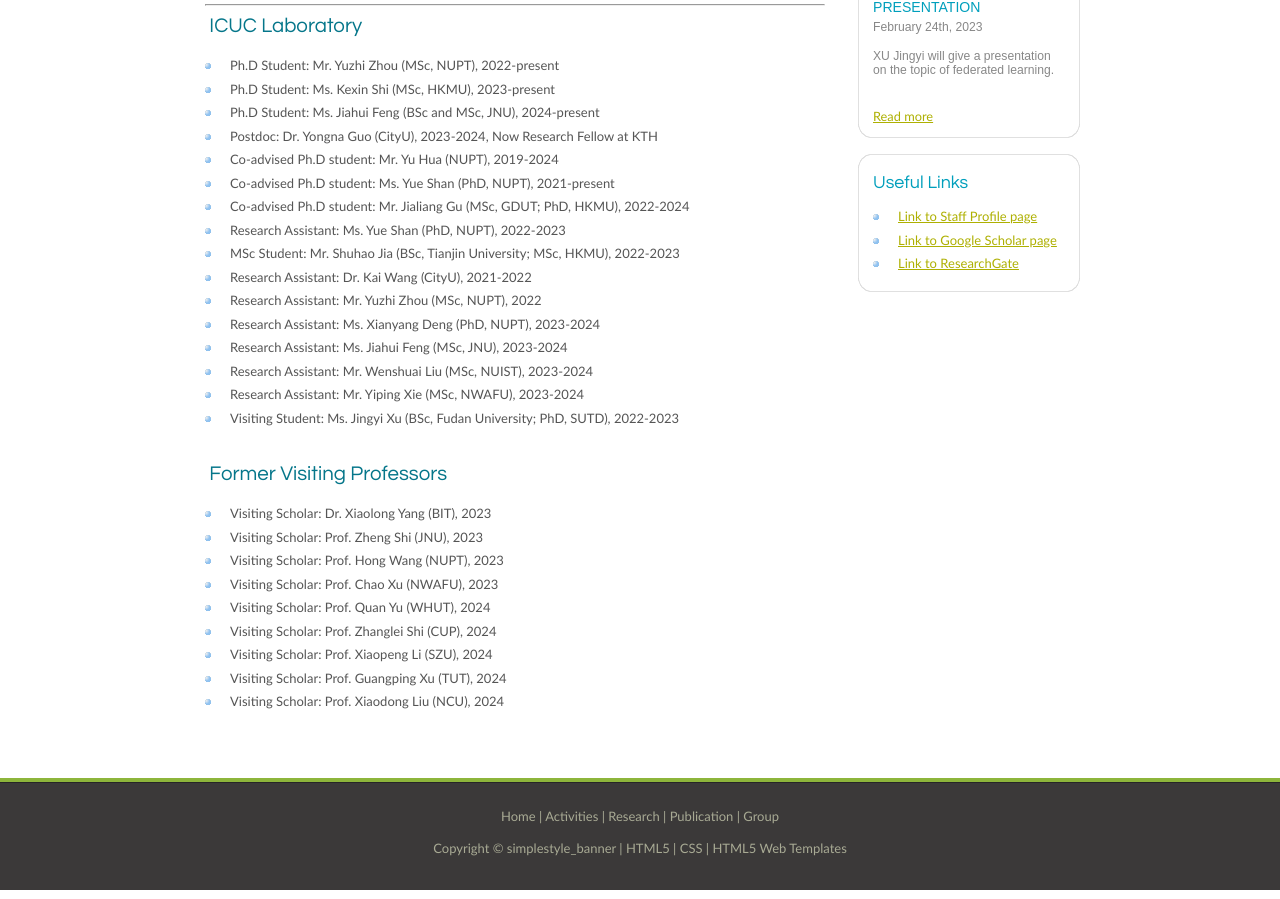
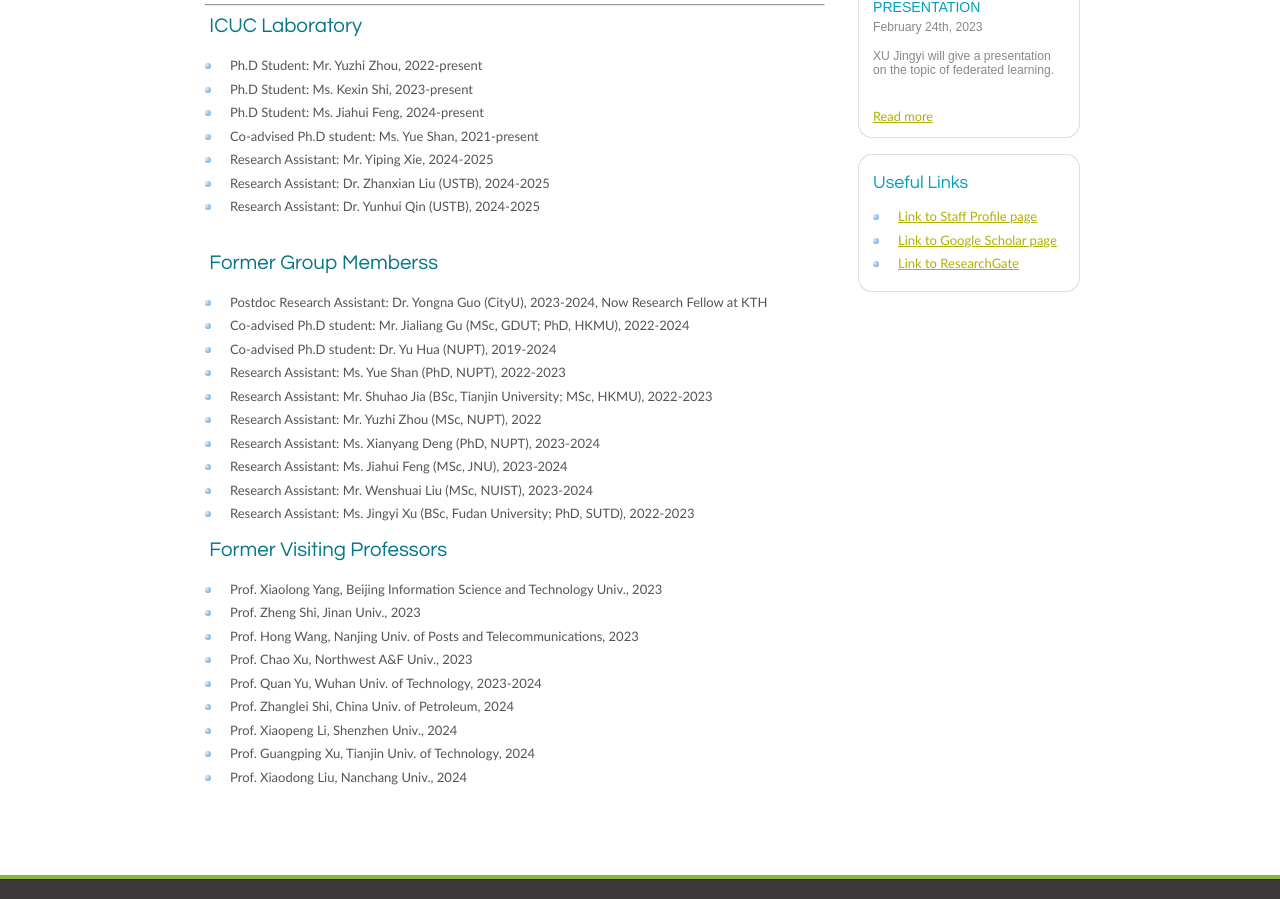
Before and after one commit to yfucityu/yfu.github.io, a plain HTML site: page Group.html in a window 1280 px wide. Shown: the part 251-1150 px from the top of the page. Drawn offline with Linux system fonts and the light colour scheme.

Commit message:
Update Group.html

```diff
--- a/Group.html
+++ b/Group.html
@@ -14,9 +14,9 @@
     <div id="header">
       <div id="logo">
         <div id="logo_text">
-          <!-- class="logo_colour", allows you to change the colour of the text -->
+          <!-- class="logo_colour", allows you to change the color of the text -->
           <h1><a href="index.html">ICUC<span class="logo_colour">&nbsp;Laboratory</span></a></h1>
-          <h2>Intelligent Communications and Ubiquitious Connectivity Laboratory</h2>
+          <h2>Intelligent Communications and Ubiquitous Connectivity Laboratory</h2>
         </div>
       </div>
       <div id="menubar">
@@ -66,34 +66,41 @@
         <h2>&nbsp;ICUC Laboratory&nbsp;</h2>
 
         <ul>
-		<li>Ph.D Student: Mr. Yuzhi Zhou (MSc, NUPT), 2022-present</li>
-		<li>Ph.D Student: Ms. Kexin Shi (MSc, HKMU), 2023-present</li>
-		<li>Ph.D Student: Ms. Jiahui Feng (BSc and MSc, JNU), 2024-present</li>
-		<li>Postdoc: Dr. Yongna Guo (CityU), 2023-2024, Now Research Fellow at KTH</li>
-		 <li>Co-advised Ph.D student: Mr. Yu Hua (NUPT), 2019-2024</li>
-		<li>Co-advised Ph.D student: Ms. Yue Shan (PhD, NUPT), 2021-present</li>
-		 <li>Co-advised Ph.D student: Mr. Jialiang Gu (MSc, GDUT; PhD, HKMU), 2022-2024</li>
-          <li>Research Assistant: Ms. Yue Shan (PhD, NUPT), 2022-2023</li>
-             <li>MSc Student: Mr. Shuhao Jia (BSc, Tianjin University; MSc, HKMU), 2022-2023</li>
-         		  <li>Research Assistant: Dr. Kai Wang (CityU), 2021-2022</li>
+		<li>Ph.D Student: Mr. Yuzhi Zhou, 2022-present</li>
+		<li>Ph.D Student: Ms. Kexin Shi, 2023-present</li>
+		<li>Ph.D Student: Ms. Jiahui Feng, 2024-present</li>
+		<li>Co-advised Ph.D student: Ms. Yue Shan, 2021-present</li>
+		<li>Research Assistant: Mr. Yiping Xie, 2024-2025</li>
+		<li>Research Assistant: Dr. Zhanxian Liu (USTB), 2024-2025</li>
+		<li>Research Assistant: Dr. Yunhui Qin (USTB), 2024-2025</li>
+
+        </ul>
+
+       <h2>&nbsp;Former Group Memberss&nbsp;</h2>
+  <ul>
+	  <li>Postdoc Research Assistant: Dr. Yongna Guo (CityU), 2023-2024, Now Research Fellow at KTH</li>
+	  <li>Co-advised Ph.D student: Mr. Jialiang Gu (MSc, GDUT; PhD, HKMU), 2022-2024</li>
+	  <li>Co-advised Ph.D student: Dr. Yu Hua (NUPT), 2019-2024</li>
+       <li>Research Assistant: Ms. Yue Shan (PhD, NUPT), 2022-2023</li>
+             <li>Research Assistant: Mr. Shuhao Jia (BSc, Tianjin University; MSc, HKMU), 2022-2023</li>
 		  <li>Research Assistant: Mr. Yuzhi Zhou (MSc, NUPT), 2022</li>
 		  <li>Research Assistant: Ms. Xianyang Deng (PhD, NUPT), 2023-2024</li>
 		  <li>Research Assistant: Ms. Jiahui Feng (MSc, JNU), 2023-2024</li>
 		 <li>Research Assistant: Mr. Wenshuai Liu (MSc, NUIST), 2023-2024</li>
-		  <li>Research Assistant: Mr. Yiping Xie (MSc, NWAFU), 2023-2024</li>
-		  <li>Visiting Student: Ms. Jingyi Xu (BSc, Fudan University; PhD, SUTD), 2022-2023</li>
-        </ul>
+		  <li>Research Assistant: Ms. Jingyi Xu (BSc, Fudan University; PhD, SUTD), 2022-2023</li>
+	  <ul>
+
 	       <h2>&nbsp;Former Visiting Professors&nbsp;</h2>
   <ul>
-	         <li>Visiting Scholar: Dr. Xiaolong Yang (BIT), 2023</li>
-		  <li>Visiting Scholar: Prof. Zheng Shi (JNU), 2023</li>
-		  <li>Visiting Scholar: Prof. Hong Wang (NUPT), 2023</li>
-		 <li>Visiting Scholar: Prof. Chao Xu (NWAFU), 2023</li>
-		  <li>Visiting Scholar: Prof. Quan Yu (WHUT), 2024</li>
-		<li>Visiting Scholar: Prof. Zhanglei Shi (CUP), 2024</li>
-		  <li>Visiting Scholar: Prof. Xiaopeng Li (SZU), 2024</li>
-		<li>Visiting Scholar: Prof. Guangping Xu (TUT), 2024</li>
-		<li>Visiting Scholar: Prof. Xiaodong Liu (NCU), 2024</li>
+	         <li>Prof. Xiaolong Yang, Beijing Information Science and Technology Univ., 2023</li>
+		  <li>Prof. Zheng Shi, Jinan Univ., 2023</li>
+		  <li>Prof. Hong Wang, Nanjing Univ. of Posts and Telecommunications, 2023</li>
+		 <li>Prof. Chao Xu, Northwest A&F Univ., 2023</li>
+		  <li>Prof. Quan Yu, Wuhan Univ. of Technology, 2023-2024</li>
+		<li>Prof. Zhanglei Shi, China Univ. of Petroleum, 2024</li>
+		  <li>Prof. Xiaopeng Li, Shenzhen Univ., 2024</li>
+		<li>Prof. Guangping Xu, Tianjin Univ. of Technology, 2024</li>
+		<li>Prof. Xiaodong Liu, Nanchang Univ., 2024</li>
 	      </ul>
         <h5>&nbsp;</h5>
       </div>
```
